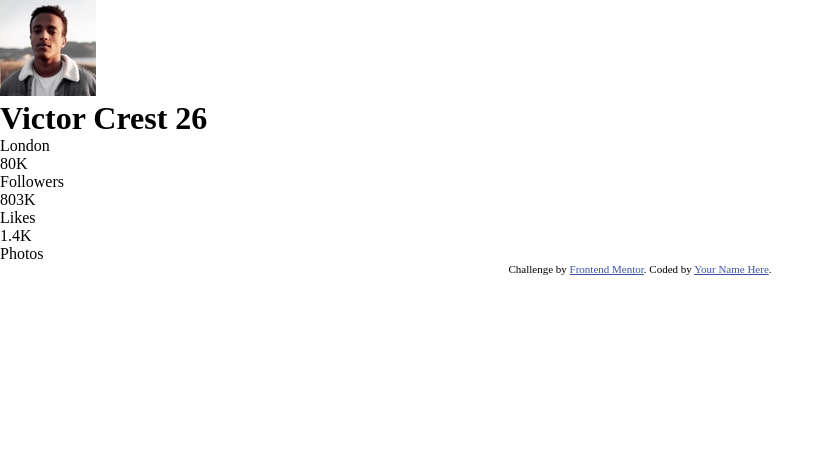
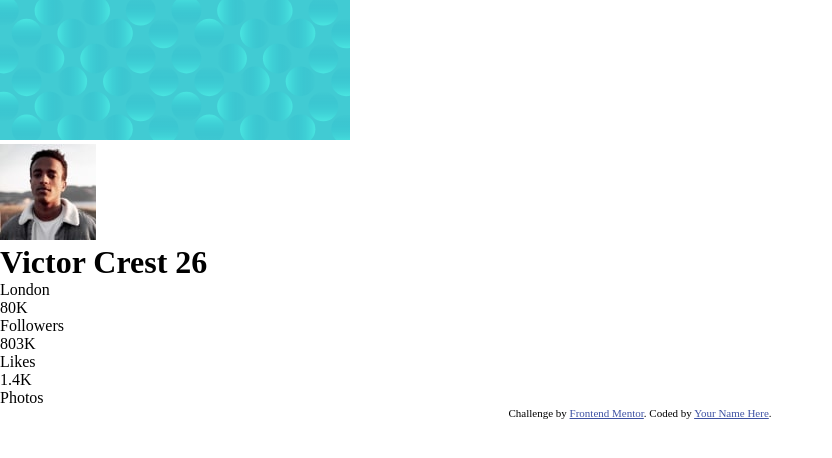
Before and after one commit to romrauq/profile-card-component, a plain HTML site: page index.html in a window 1280 px wide. Shown: the whole page, without its empty margins (0-832 px from the left). Drawn offline with Linux system fonts and the light colour scheme.

Commit message:
- Modifed div class value - Added image element

```diff
--- a/index.html
+++ b/index.html
@@ -19,8 +19,10 @@
 
 	<body>
 		<div class="main-container">
-			<div class="banner-img"></div>
-			<div>
+			<div class="banner-row">
+				<img src="./resources/images/bg-pattern-card.svg" alt="" class="banner-img" />
+			</div>
+			<div class="user-row">
 				<img
 					src="./resources/images/image-victor.jpg"
 					alt="user-profile"
```
